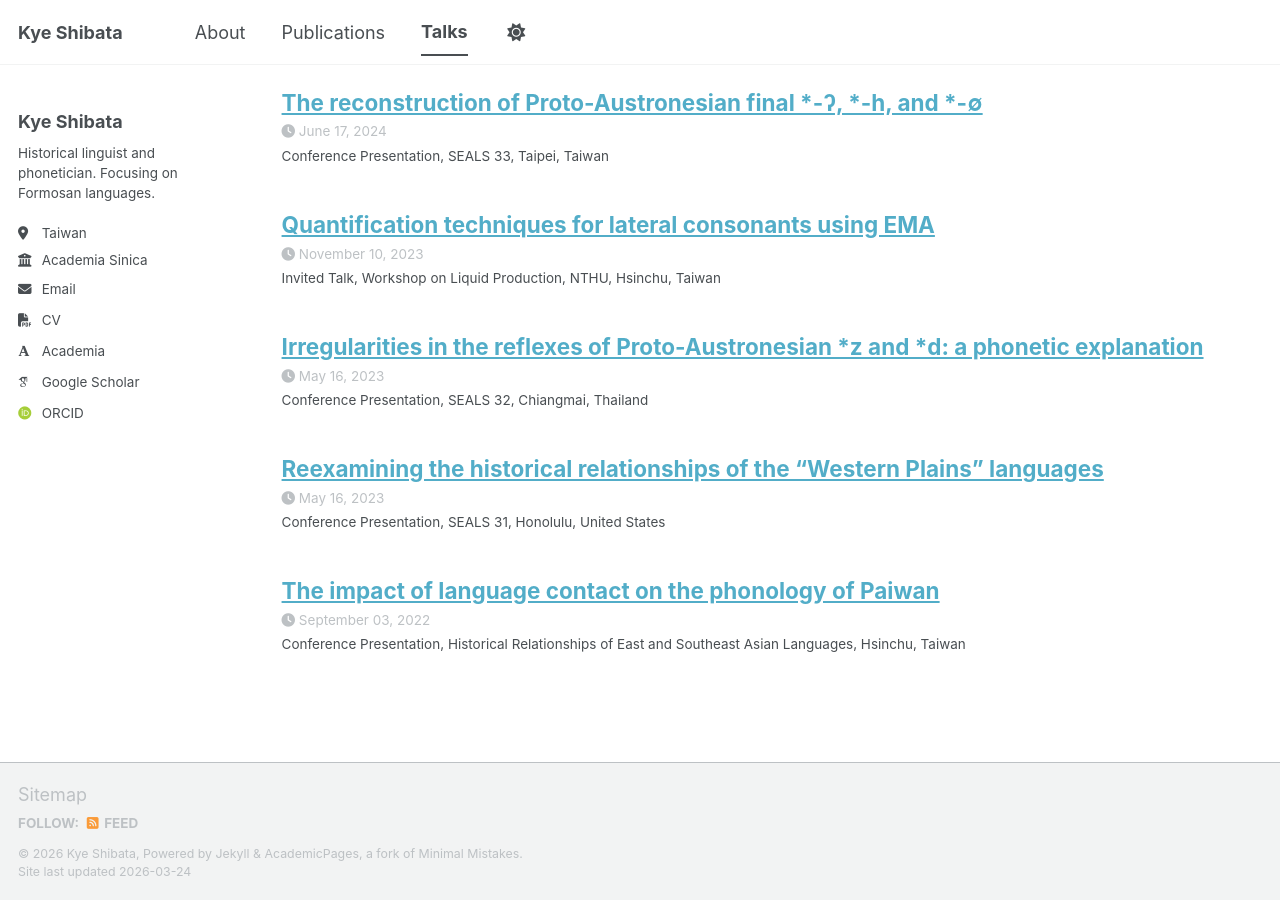
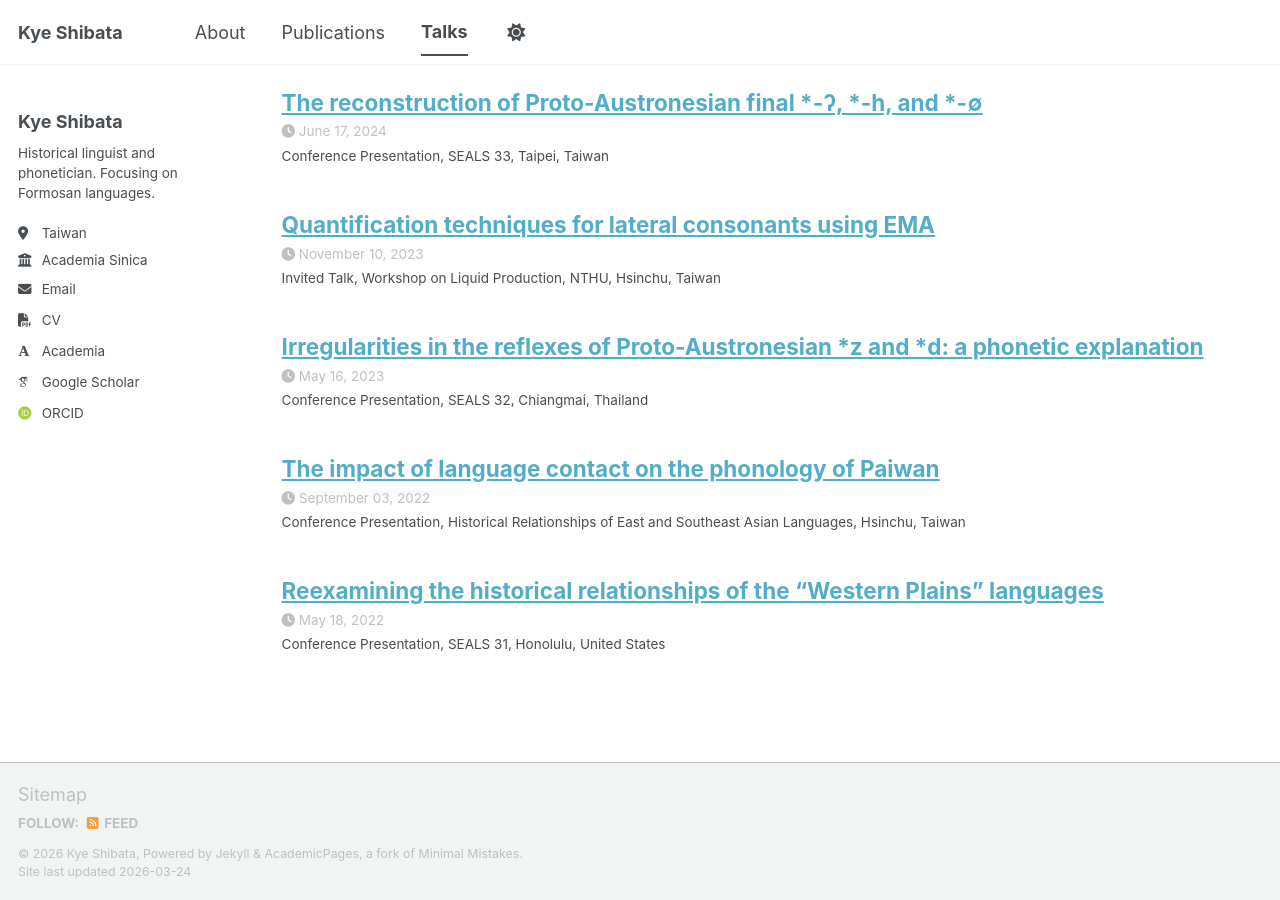
Before and after one commit to xpsh/xpsh.github.io, a Jekyll site: the page built from _pages/talks.html, in a window 1280 px wide and 900 px high, scrolled down 723 px. Built offline with Jekyll 4.4.1, drawn with Linux system fonts in a browser that asks for light colours; some web fonts are replaced; a script bundle is joined from its source files by our own code; library files that are not in the unit come from our copies.

Commit message:
Update talk date from 2023-05-16 to 2022-05-18

```diff
--- a/_talks/2022-05-18-seals2022-wp.md
+++ b/_talks/2022-05-18-seals2022-wp.md
@@ -4,7 +4,7 @@ collection: talks
 type: "Conference Presentation"
 permalink: /talks/2022-05-18-seals2022-wp
 venue: "SEALS 31"
-date: 2023-05-16
+date: 2022-05-18
 location: "Honolulu, United States"
 excerpt: ""
 ---
```
